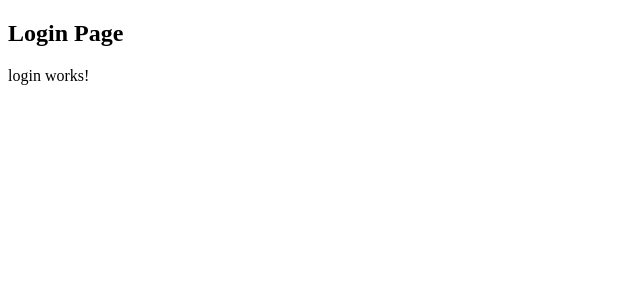
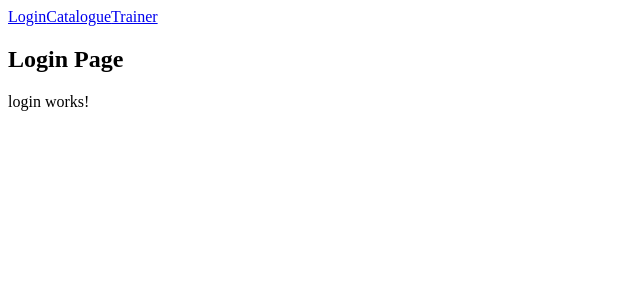
Before and after one commit to ansmeer/frontend-assignment-4, an Angular app: page /login in a window 1280 px wide. Shown: the top 300 px of the page, without its empty margins (0-640 px from the left). Built offline with nearby package versions, Linux system fonts and the light colour scheme.

Commit message:
feat: add router links

```diff
--- a/src/app/app.component.html
+++ b/src/app/app.component.html
@@ -1 +1,6 @@
+<a [routerLink]="['/login']" routerLinkActive="router-link-active">Login</a>
+<a [routerLink]="['/catalogue']" routerLinkActive="router-link-active"
+  >Catalogue</a
+>
+<a [routerLink]="['/trainer']" routerLinkActive="router-link-active">Trainer</a>
 <router-outlet></router-outlet>
```
